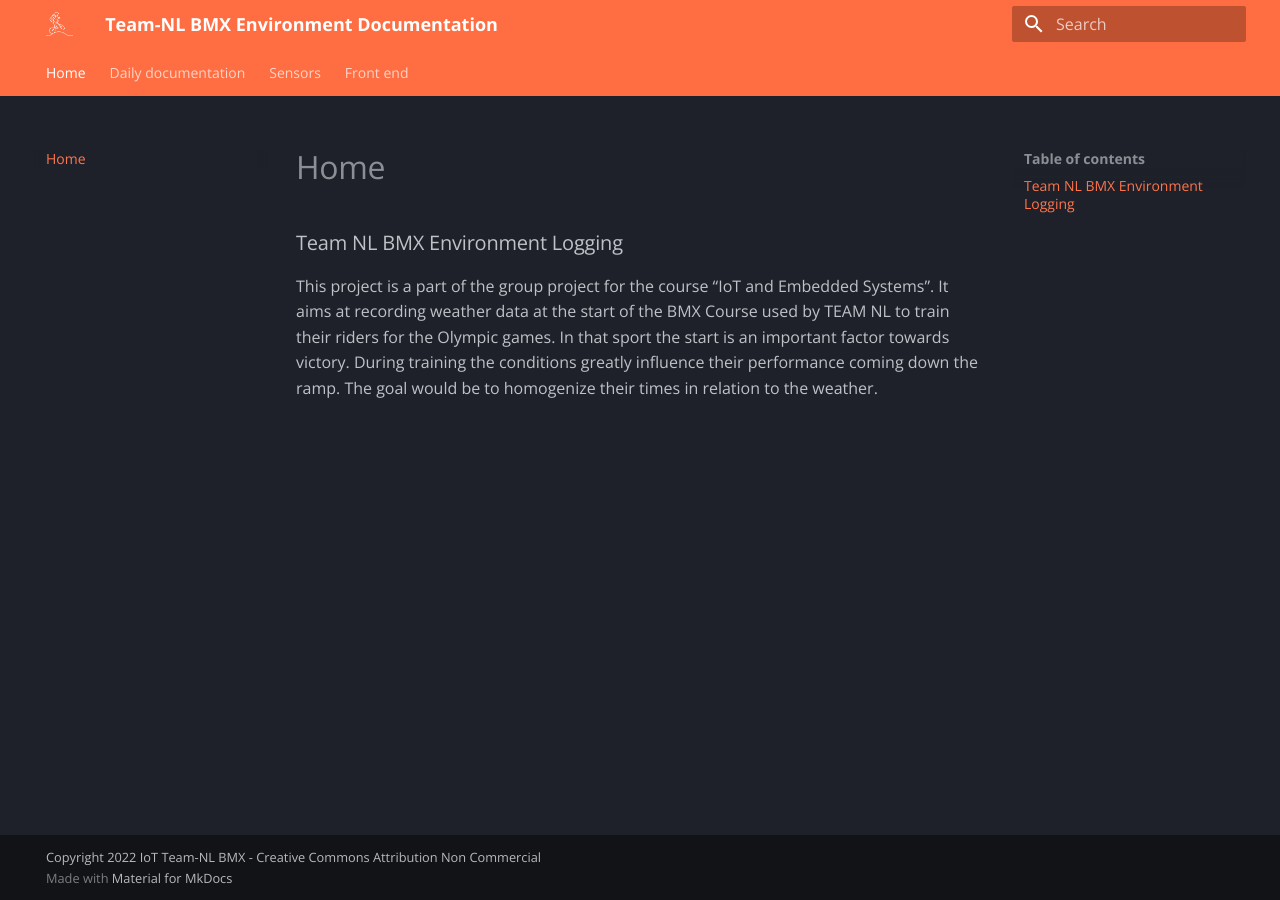
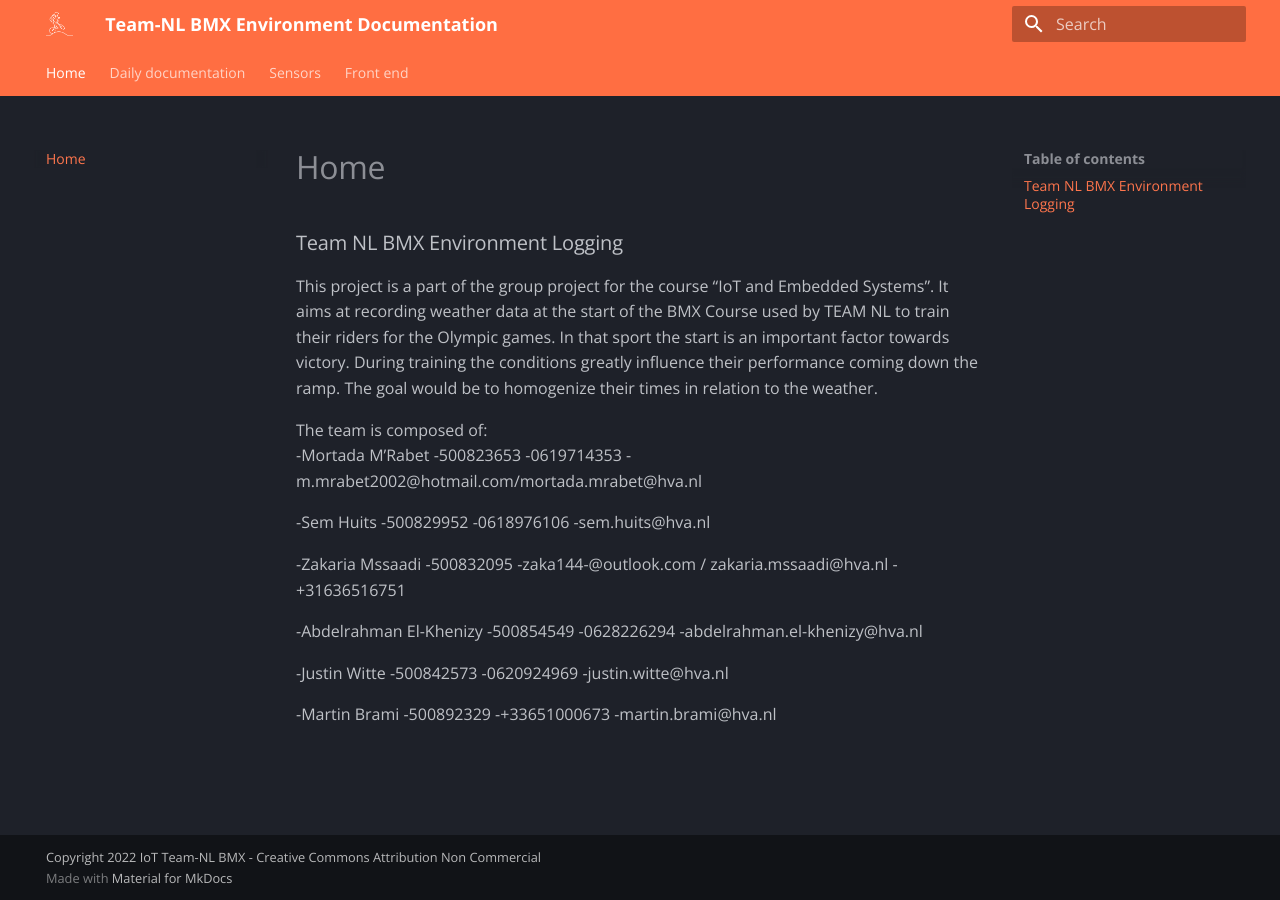
Before and after one commit to TheCodeCompany-Sem/BMX-TEAMNL-IOT, an MkDocs documentation site: the page built from docs/index.md, in a window 1280 px wide. Built offline with MkDocs 1.6.1 and Material for MkDocs 9.7.7, drawn with Linux system fonts in a browser that asks for light colours.

Commit message:
added contact info to index page

```diff
--- a/docs/index.md
+++ b/docs/index.md
@@ -4,3 +4,34 @@ It aims at recording weather data at the start of the BMX Course used by TEAM NL
 In that sport the start is an important factor towards victory.
 During training the conditions greatly influence their performance coming down the ramp.
 The goal would be to homogenize their times in relation to the weather.
+
+The team is composed of:
+-Mortada M’Rabet
+    -500823653
+    -0619714353
+    -m.mrabet2002@hotmail.com/mortada.mrabet@hva.nl
+
+-Sem Huits
+    -500829952
+    -0618976106
+    -sem.huits@hva.nl
+
+-Zakaria Mssaadi
+    -500832095
+    -zaka144-@outlook.com / zakaria.mssaadi@hva.nl
+    -+31636516751
+
+-Abdelrahman El-Khenizy
+    -500854549
+    -0628226294
+    -abdelrahman.el-khenizy@hva.nl
+
+-Justin Witte
+    -500842573
+    -0620924969
+    -justin.witte@hva.nl
+
+-Martin Brami
+    -500892329
+    -+33651000673
+    -martin.brami@hva.nl
```
